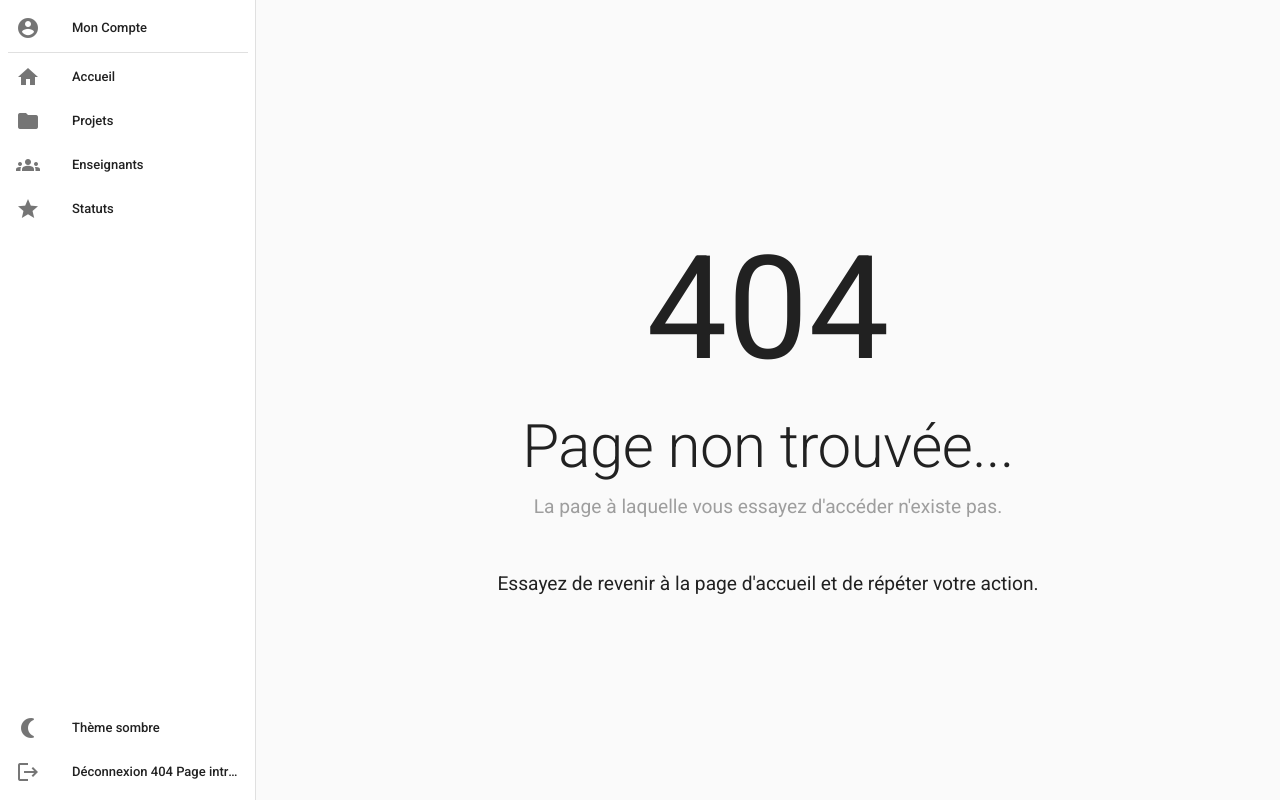
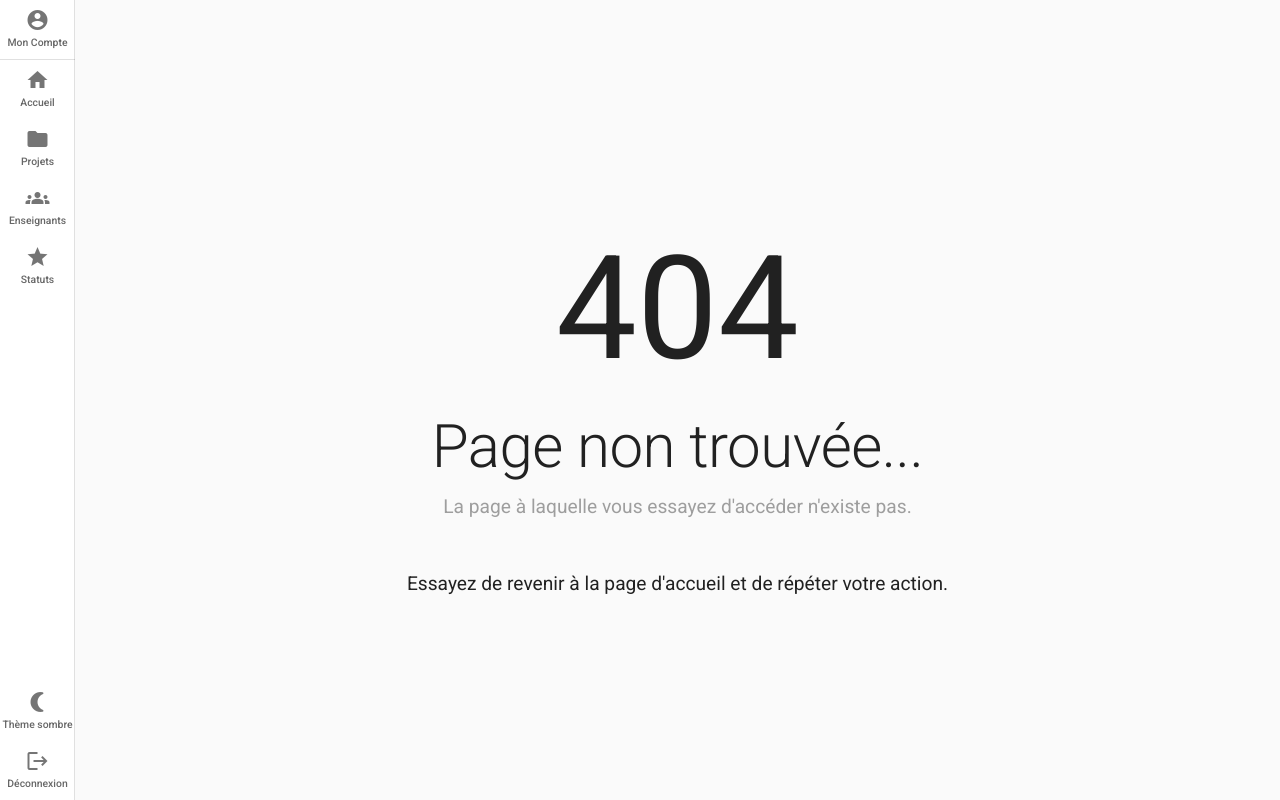
Before and after one commit to ThibaultGrosjean/S4_PFE, a Vue app in the folder Projet/Client/: page /formations/projets in a window 1280 px wide. Built offline with nearby package versions, Linux system fonts and the light colour scheme.

Commit message:
Accéder aux formations, intervenants et bilan depuis le menu selon le projet courant

```diff
--- a/Projet/Client/src/components/NavBar.vue
+++ b/Projet/Client/src/components/NavBar.vue
@@ -1,61 +1,117 @@
 <template>
   <v-navigation-drawer
       permanent
-      expand-on-hover
       app
+      width="75"
   >
-    <v-list nav dense flat>
+    <v-list dense flat class="pa-0">
       <v-list-item-group
           v-model="group"
           color="primary"
       >
-        <v-list-item @click="redirect('/mon-compte')">
-          <v-list-item-icon>
-            <v-icon>account_circle</v-icon>
-          </v-list-item-icon>
+        <v-list-item
+            @click="redirect('/mon-compte')"
+            :disabled="$route.name === 'mon-compte'"
+            class="pa-0"
+        >
           <v-list-item-content>
-            <v-list-item-title>Mon Compte</v-list-item-title>
+            <v-icon :color="$route.name === 'mon-compte' ? 'primary' : 'gray'">account_circle</v-icon>
+            <v-list-item-subtitle class="text-center">
+              <small>Mon Compte</small>
+            </v-list-item-subtitle>
+          </v-list-item-content>
+        </v-list-item>
+        <v-divider></v-divider>
+
+        <v-list-item
+            @click="redirect('/accueil')"
+            :disabled="$route.name === 'Accueil'"
+            class="pa-0"
+        >
+          <v-list-item-content>
+              <v-icon :color="$route.name === 'Accueil' ? 'primary' : 'gray'">home</v-icon>
+            <v-list-item-subtitle class="text-center">
+              <small>Accueil</small>
+            </v-list-item-subtitle>
           </v-list-item-content>
         </v-list-item>
 
-        <v-divider class="mb-1"></v-divider>
+        <v-list-item
+            @click="redirect('/projets')"
+            :disabled="$route.name === 'Projets'"
+            class="pa-0"
+        >
+          <v-list-item-content>
+            <v-icon :color="$route.name === 'Projets' || $route.name === 'Formations' || $route.name === 'Intervenants' || $route.name === 'Bilan' ? 'primary' : 'gray'">folder</v-icon>
+            <v-list-item-subtitle class="text-center">
+              <small>Projets</small>
+            </v-list-item-subtitle>
+          </v-list-item-content>
+        </v-list-item>
+
+        <div v-if="$route.name === 'Formations' || $route.name === 'Intervenants' || $route.name === 'Bilan'">
+          <v-divider></v-divider>
+          <template v-for="s in subMenuProjet">
+            <v-list-item
+                :key="s.index"
+                @click="redirect(s.path + Number($route.params.id))"
+                class="pa-0"
+            >
+              <v-list-item-content>
+                <v-icon :color="$route.name === s.text ? 'blue lighten-2' : 'gray'">{{ s.icon }}</v-icon>
+                <v-list-item-subtitle class="text-center">
+                  <small>{{ s.text }}</small>
+                </v-list-item-subtitle>
+              </v-list-item-content>
+            </v-list-item>
+          </template>
+          <v-divider></v-divider>
+        </div>
 
         <v-list-item
-            v-for="(t,index) in subMenu"
-            :key="index"
-            @click="redirect(t.path)"
-            :disabled="$route.name === t.text"
+            v-for="m in menu2"
+            :key="m.index"
+            @click="redirect(m.path)"
+            :disabled="$route.name === m.text"
+            class="pa-0"
         >
-          <v-list-item-icon>
-            <v-icon>{{ t.icon }}</v-icon>
-          </v-list-item-icon>
           <v-list-item-content>
-            <v-list-item-title>{{ t.text }}</v-list-item-title>
+            <v-icon :color="$route.name === m.text ? 'primary' : 'gray'">{{ m.icon }}</v-icon>
+            <v-list-item-subtitle class="text-center">
+              <small>{{ m.text }}</small>
+            </v-list-item-subtitle>
           </v-list-item-content>
         </v-list-item>
       </v-list-item-group>
     </v-list>
 
     <template v-slot:append>
-      <v-list nav dense flat>
+      <v-list dense flat  class="pa-0">
         <v-list-item-group
             v-model="group"
             color="primary"
         >
-          <v-list-item link @click="$vuetify.theme.dark = !$vuetify.theme.dark">
-            <v-list-item-icon>
+          <v-list-item
+              @click="$vuetify.theme.dark = !$vuetify.theme.dark"
+              class="pa-0"
+          >
+            <v-list-item-content>
               <v-icon>{{ $vuetify.theme.dark ? "wb_sunny" : "nightlight_round" }}</v-icon>
-            </v-list-item-icon>
-            <v-list-item-content>
-              <v-list-item-title>{{ $vuetify.theme.dark ? "Thème clair" : "Thème sombre" }}</v-list-item-title>
+              <v-list-item-subtitle class="text-center">
+                <small>{{ $vuetify.theme.dark ? "Thème clair" : "Thème sombre" }}</small>
+              </v-list-item-subtitle>
             </v-list-item-content>
           </v-list-item>
-          <v-list-item @click="redirect('/logout')">
-            <v-list-item-icon>
+
+          <v-list-item
+              @click="redirect('/logout')"
+              class="pa-0"
+          >
+            <v-list-item-content>
               <v-icon>logout</v-icon>
-            </v-list-item-icon>
-            <v-list-item-content>
-              <v-list-item-title>Déconnexion {{ $route.name }}</v-list-item-title>
+              <v-list-item-subtitle class="text-center">
+                <small>Déconnexion</small>
+              </v-list-item-subtitle>
             </v-list-item-content>
           </v-list-item>
         </v-list-item-group>
@@ -68,13 +124,15 @@
 export default {
   name: "LeftBar",
   data: () => ({
-
     group: null,
-    subMenu: [
-      {text: "Accueil",icon:"home", path: "/accueil"},
-      {text: "Projets",icon:"folder", path: "/projets"},
-      {text: "Enseignants",icon:"groups", path: "/enseignants"},
-      {text: "Statuts",icon:"grade", path: "/statuts"},
+    subMenuProjet: [
+      {index:3, text: "Formations",icon:"auto_stories", path: "/formations/projets/"},
+      {index:4, text: "Intervenants",icon:"groups", path: "/intervenants/projets/"},
+      {index:5, text: "Bilan",icon:"account_balance_wallet", path: "/bilan/projets/"},
+    ],
+    menu2: [
+      {index:6, text: "Enseignants",icon:"groups", path: "/enseignants"},
+      {index:7, text: "Statuts",icon:"grade", path: "/statuts"},
     ]
   }),
   methods: {
--- a/Projet/Client/src/plugins/vuetify.js
+++ b/Projet/Client/src/plugins/vuetify.js
@@ -21,12 +21,10 @@ export default new Vuetify({
     themes: {
       light: {
         primary: colors.blue,
-        secondary: colors.blue,
         accent: colors.blue.lighten2,
       },
       dark: {
         primary: colors.blue,
-        secondary: '#333637',
         accent: colors.blue.lighten2,
 
       },
--- a/Projet/Client/src/router/index.js
+++ b/Projet/Client/src/router/index.js
@@ -38,17 +38,17 @@ const routes = [
   },
   {
     path: '/intervenants/projets/:id',
-    name: 'Intervenants par Projet',
+    name: 'Intervenants',
     component: Intervenant
   },
   {
     path: '/formations/projets/:id',
-    name: 'Formations par Projet',
+    name: 'Formations',
     component: Formation
   },
   {
     path: '/bilan/projets/:id',
-    name: 'Bilan par Projet',
+    name: 'Bilan',
     component: Bilan
   },
   {
--- a/Projet/Client/src/views/Accueil.vue
+++ b/Projet/Client/src/views/Accueil.vue
@@ -1,13 +1,11 @@
 <template>
-  <div>
-    <v-container>
+  <v-container class="pa-10">
     <v-row>
       <v-col>
         <h1 class="text-center text-h4 animate-pop-in">Accueil</h1>
       </v-col>
     </v-row>
   </v-container>
-  </div>
 </template>
 
 <script>
--- a/Projet/Client/src/views/Bilan.vue
+++ b/Projet/Client/src/views/Bilan.vue
@@ -11,23 +11,6 @@
       <v-col class="text-center">
         <h1 class="text-center text-h4 animate-pop-in mb-2">Bilan</h1>
         <span v-if="projet.length" class="text-subtitle-1 animate-pop-in">{{ projet[0].nom + ' - ' + toTime(projet[0].date,4)}}</span>
-      </v-col>
-    </v-row>
-    <v-row>
-      <v-col class="d-flex justify-start animate-pop-in">
-        <v-btn outlined rounded color="primary" @click="redirect('/projets')">
-          <v-icon class="mr-2">folder</v-icon>Retourner aux projets
-        </v-btn>
-      </v-col>
-      <v-col class="d-flex justify-center animate-pop-in">
-        <v-btn outlined rounded color="primary" @click="redirect('/formations/projets/'+ Number($route.params.id))">
-          <v-icon class="mr-2">auto_stories</v-icon>Aller aux formation
-        </v-btn>
-      </v-col>
-      <v-col class="d-flex justify-end animate-pop-in">
-        <v-btn outlined rounded color="primary" @click="redirect('/intervenants/projets/' + Number($route.params.id))">
-          <v-icon class="mr-2">groups</v-icon>Aller aux intervenants
-        </v-btn>
       </v-col>
     </v-row>
     <v-row>
--- a/Projet/Client/src/views/Formations.vue
+++ b/Projet/Client/src/views/Formations.vue
@@ -11,23 +11,6 @@
       <v-col class="text-center">
         <h1 class="text-h4 animate-pop-in mb-2">Liste des formations</h1>
         <span v-if="projet.length" class="text-subtitle-1 animate-pop-in">{{ projet[0].nom + ' - ' + toTime(projet[0].date,4)}}</span>
-      </v-col>
-    </v-row>
-    <v-row>
-      <v-col class="d-flex justify-start animate-pop-in">
-        <v-btn outlined rounded color="primary" @click="redirect('/projets')">
-          <v-icon class="mr-2">folder</v-icon>Retourner aux projets
-        </v-btn>
-      </v-col>
-      <v-col class="d-flex justify-center animate-pop-in">
-        <v-btn outlined rounded color="primary" @click="redirect('/intervenants/projets/' + Number($route.params.id))">
-          <v-icon class="mr-2">groups</v-icon>Aller aux intervenants
-        </v-btn>
-      </v-col>
-      <v-col class="d-flex justify-end animate-pop-in">
-        <v-btn outlined rounded color="primary" @click="redirect('/bilan/projets/'+ Number($route.params.id))">
-          <v-icon class="mr-2">account_balance_wallet</v-icon>Aller au bilan
-        </v-btn>
       </v-col>
     </v-row>
     <v-row>
--- a/Projet/Client/src/views/Intervenants.vue
+++ b/Projet/Client/src/views/Intervenants.vue
@@ -11,23 +11,6 @@
       <v-col class="text-center">
         <h1 class="text-h4 animate-pop-in mb-2">Liste des intervenants</h1>
         <span v-if="projet.length" class="text-subtitle-1 animate-pop-in">{{ projet[0].nom + ' - ' + toTime(projet[0].date,4)}}</span>
-      </v-col>
-    </v-row>
-    <v-row>
-      <v-col class="d-flex justify-start animate-pop-in">
-        <v-btn outlined rounded color="primary" @click="redirect('/projets')">
-          <v-icon class="mr-2">folder</v-icon>Retourner aux projets
-        </v-btn>
-      </v-col>
-      <v-col class="d-flex justify-center animate-pop-in">
-        <v-btn outlined rounded color="primary" @click="redirect('/formations/projets/'+ Number($route.params.id))">
-          <v-icon class="mr-2">auto_stories</v-icon>Aller aux formation
-        </v-btn>
-      </v-col>
-      <v-col class="d-flex justify-end animate-pop-in">
-        <v-btn outlined rounded color="primary" @click="redirect('/bilan/projets/'+ Number($route.params.id))">
-          <v-icon class="mr-2">account_balance_wallet</v-icon>Aller au bilan
-        </v-btn>
       </v-col>
     </v-row>
     <v-row>
--- a/Projet/Client/src/views/Projets.vue
+++ b/Projet/Client/src/views/Projets.vue
@@ -49,7 +49,7 @@
         </template>
       </v-snackbar>
     </v-row>
-    <v-row  v-if="projets.length">
+    <v-row v-if="projets.length">
       <v-switch
           v-model="switchArchive"
           :label="switchArchive ? 'Masquer les projets archivés' : 'Afficher les projets archivés'"
@@ -105,17 +105,17 @@
             <v-card-text>
               <v-container>
                 <v-row>
-                  <v-btn block outlined rounded color="primary" @click="redirect('/intervenants/projets/'+ p.id)" class="mb-4">
+                  <v-btn block outlined rounded color="secondary" @click="redirect('/formations/projets/'+ p.id)" class="mb-4">
+                    <v-icon class="mr-2">auto_stories</v-icon>Formations
+                  </v-btn>
+                </v-row>
+                <v-row>
+                  <v-btn block outlined rounded color="secondary" @click="redirect('/intervenants/projets/'+ p.id)" class="mb-4">
                     <v-icon class="mr-2">groups</v-icon>Intervenants
                   </v-btn>
                 </v-row>
                 <v-row>
-                  <v-btn block outlined rounded color="primary" @click="redirect('/formations/projets/'+ p.id)" class="mb-4">
-                    <v-icon class="mr-2">auto_stories</v-icon>Formations
-                  </v-btn>
-                </v-row>
-                <v-row>
-                  <v-btn block outlined rounded color="primary" @click="redirect('/bilan/projets/'+ p.id)" class="mb-4">
+                  <v-btn block outlined rounded color="secondary" @click="redirect('/bilan/projets/'+ p.id)" class="mb-4">
                     <v-icon class="mr-2">account_balance_wallet</v-icon>Bilan
                   </v-btn>
                 </v-row>
@@ -297,7 +297,8 @@
           </v-card-title>
           <v-divider></v-divider>
           <v-card-text class="text-justify pt-4 pb-0">
-            Le projet ainsi que ses formations et intervenants vont être dupliqués voulez-vous également dupliquer les nombres de groupes associés aux intervenants ?<br>
+            Le projet ainsi que ses formations et intervenants vont être dupliqués voulez-vous également dupliquer les
+            nombres de groupes associés aux intervenants ?<br>
             <v-checkbox
                 v-model="checkboxCopierGrpInterv"
                 label="Copier les groupes des intervenants"
@@ -467,8 +468,9 @@ export default {
     toTime(date) {
       return new Date(date).toISOString().substr(0, 10);
     },
-    redirect(path){
-      this.$router.push({path:path}).catch(()=>{});
+    redirect(path) {
+      this.$router.push({path: path}).catch(() => {
+      });
     },
     sortedByDate() {
       if (this.sortDate) {
```
Also changed, not shown: 1 other file (tests, documents, lock files or other folders). Lines whose indentation alone changed are shown as unchanged.
